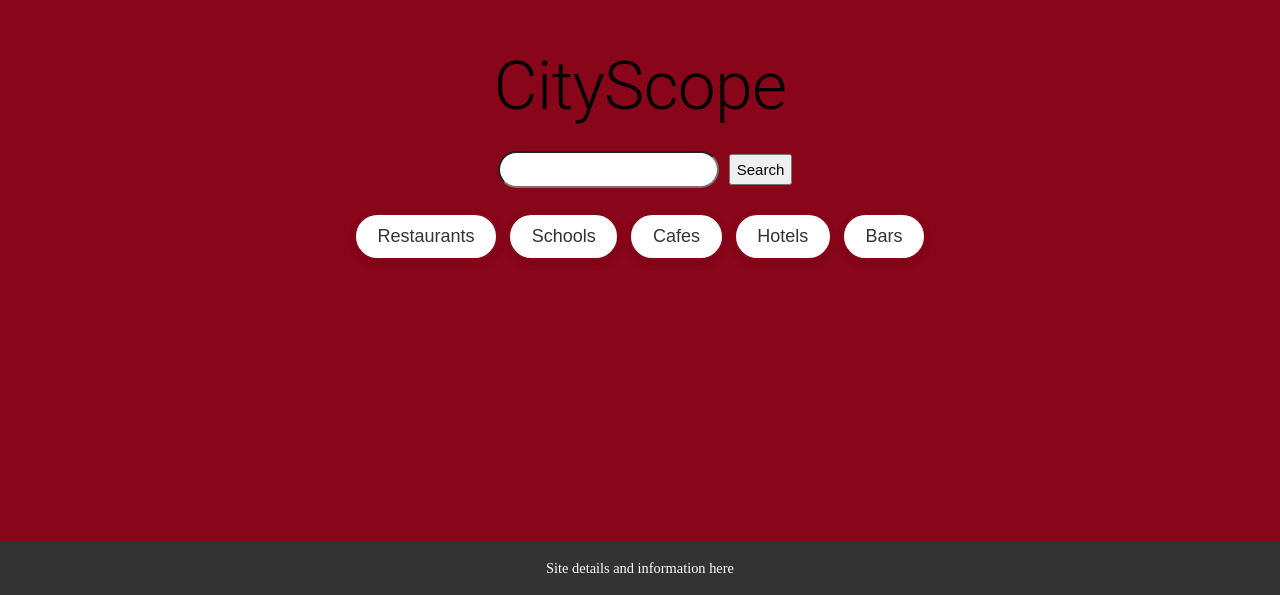
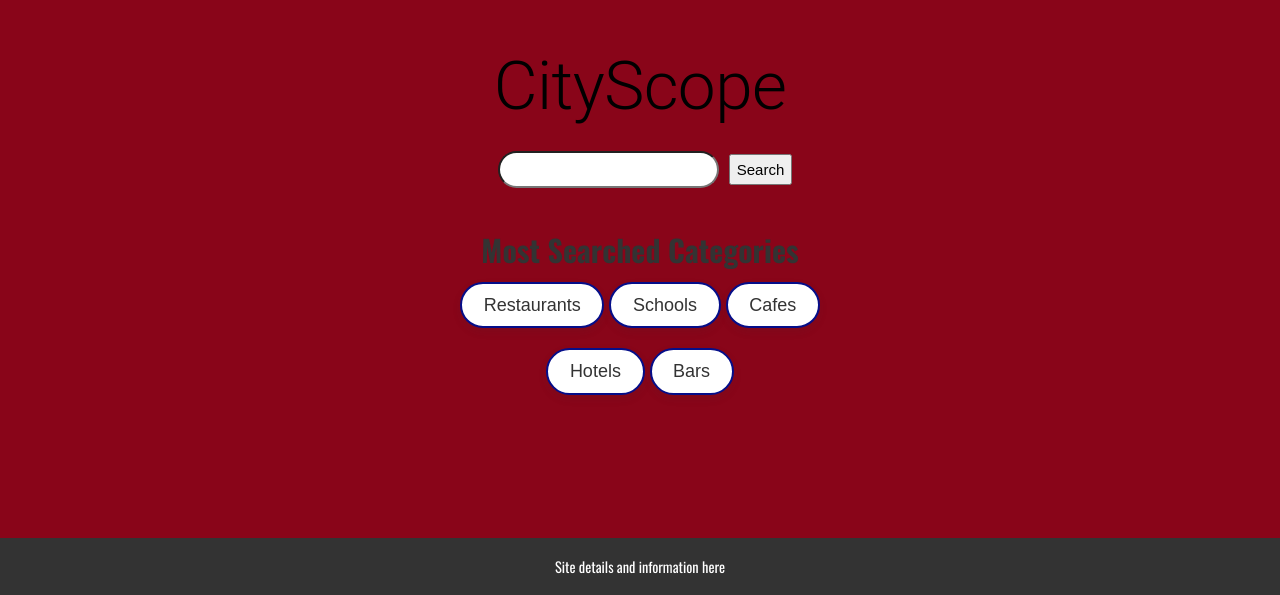
Before and after one commit to stephon0518/SeniorDesign, a React (Create React App) app in the folder cityscope/: page / in a window 1280 px wide. Shown: the part 205-800 px from the top of the page. Built offline with nearby package versions, Linux system fonts and the light colour scheme.

Commit message:
details and top 5

```diff
--- a/cityscope/src/App.js
+++ b/cityscope/src/App.js
@@ -3,6 +3,7 @@ import {Route, Routes } from 'react-router-dom';
 import CityScopeSearchResults from './components/cityScopeSearchResults/cityScopeSearchResults';
 import './css/App.css';
 import CityScopeHome from './components/cityScopeHome/cityScopeHome';
+import CityScopeDetailsInfo from './components/cityScopeDetailsInfo/cityScopeDetailsinfo';
 
 
 
@@ -13,6 +14,7 @@ function App() {
       <Routes>
          <Route path="/" element={ <CityScopeHome />} />
         <Route path="/CityScopeSearchResults" element={ <CityScopeSearchResults />} />
+        <Route path="/cityScopeDetailsinfo" element={ <CityScopeDetailsInfo />} />
       </Routes>
 
 
--- a/cityscope/src/components/cityScopeDetailsInfo/cityScopeDetailsinfo.js
+++ b/cityscope/src/components/cityScopeDetailsInfo/cityScopeDetailsinfo.js
@@ -19,7 +19,7 @@ const teamMembers = [
   // ... more team members
 ];
 
-export default function cityScopeDetailsinfo() {
+export default function CityScopeDetailsInfo() {
     return (
         <div className="site-details-container">
             <header className="site-details-header">
--- a/cityscope/src/components/cityScopeHome/cityScopeHome.css
+++ b/cityscope/src/components/cityScopeHome/cityScopeHome.css
@@ -1,3 +1,6 @@
+@import url('https://fonts.googleapis.com/css2?family=Oswald:wght@400;700&display=swap');
+
+
 html, body {
     height: 100%;
     margin: 0;
@@ -6,6 +9,7 @@ html, body {
 
 body {
     /*background: linear-gradient(to right, #890519, #ffffff);*/
+    font-family: 'Oswald', sans-serif; /* Use the font */
     background-color: #890519;
     height: 100%;
 }
@@ -20,7 +24,9 @@ body {
     position: relative;
     top: 250px;
     font: bold;
-    font-size: larger;
+    font-family: 'Oswald', sans-serif;
+    font-weight: 700;
+    font-size: 5rem;
 }
 
 .search {
@@ -96,32 +102,63 @@ input[type=text] {
 }
 
 
-.most-searched .category-button {
-    margin-top: 300px;
+.most-searched {
+
+    margin-top: 65px;
+    font-size: 2rem; /* Larger font for buttons */
+    position: relative;
+    top: 249px;
+    /* padding: .6rem 1.2rem; Generous padding for aesthetic spacing */
+    /* background-color: #fff; White background */
+    color: #333; /* Dark text for contrast */
+    /* border: 2px solid #050e89; /* Border color matching your theme */
+    /* border-radius: 30px; Rounded corners for pill-like buttons */
+    /* box-shadow: 0 4px 8px rgba(51, 47, 47, 0.1); Subtle shadow for depth */
+    /* transition: background-color 0.3s, color 0.3s; Smooth transition for hover effect */
+
+
+}
+
+.category-button
+{
+    margin-top:100px;
     font-size: 1rem; /* Larger font for buttons */
     padding: .6rem 1.2rem; /* Generous padding for aesthetic spacing */
     background-color: #fff; /* White background */
     color: #333; /* Dark text for contrast */
-    border: 2px solid #890519; /* Border color matching your theme */
+    border: 2px solid #050e89; /* Border color matching your theme */
     border-radius: 30px; /* Rounded corners for pill-like buttons */
-    box-shadow: 0 4px 8px rgba(0, 0, 0, 0.1); /* Subtle shadow for depth */
+    box-shadow: 0 4px 8px rgba(51, 47, 47, 0.1); /* Subtle shadow for depth */
     transition: background-color 0.3s, color 0.3s; /* Smooth transition for hover effect */
+    margin: 0rem;
 }
 
-.most-searched-title {
-    margin-top: 300px;
-}
+
 
 .buttons-container {
+    margin-top: 20px;
+
+    /* margin: 0.5rem; */
     display: flex;
     flex-wrap: wrap;
     justify-content: center; /* Center buttons container */
-    gap: 10px; /* Spacing between buttons */
-
+    gap: 5px; /* Spacing between buttons */
+    /* margin-top:  1rem; */
 }
 
-.most-searched .category-button:hover {
-    background-color: #890519; /* Theme color for hover */
+.buttons-container-top {
+    margin-top: -40px;
+    /* margin-bottom: 40px; */
+    /* margin: 0.5rem; */
+    display: flex;
+    flex-wrap: wrap;
+    justify-content: center; /* Center buttons container */
+    gap: 5px; /* Spacing between buttons */
+    /* margin-top:  1rem; */
+}
+
+.category-button:hover {
+    background-color: #050e89; /* Theme color for hover */
     color: #fff; /* White text for hover */
     text-decoration: none; /* No underline on hover */
 }
@@ -129,8 +166,8 @@ input[type=text] {
 @media (max-width: 600px) {
     /* For smaller screens, adjust button sizes or layout */
     .category-button {
-        flex: 1 1 calc(50% - 20px); /* 2 items per row on smaller screens */
-        max-width: calc(50% - 20px);
+        flex: 0 1 calc(100% - 10px); /* 2 items per row on smaller screens */
+        /* max-width: calc(50% - 20px); */
     }
 }
 
--- a/cityscope/src/components/cityScopeHome/cityScopeHome.js
+++ b/cityscope/src/components/cityScopeHome/cityScopeHome.js
@@ -87,6 +87,8 @@
     import './cityScopeHome.css';
     import cityScopeDetailsinfo from '../cityScopeDetailsInfo/cityScopeDetailsinfo';
     import { Link } from 'react-router-dom';
+    // require('token.env').config();
+    // const yelpApiKey = process.env.API_KEY
 
     export default function CityScopeHome() {
         const [showOptions, setShowOptions] = useState(false);
@@ -133,6 +135,7 @@
         return (
             <div>
                 <Typography className="pageTitle" variant="h2" align="center">
+                    {/* <img src={`${process.env.PUBLIC_URL}/result.png`} alt="CityScope Logo" className="logo" /> */}
                     CityScope
                 </Typography>
 
@@ -146,9 +149,20 @@
                     <button className='button' onClick={() => handleSearch()}>Search</button>
                 </div>
                 <div className="most-searched">
-                    {/*<Typography variant="h5" className="most-searched-title">Most Searched</Typography>*/}
+                    <h5 align="center" >Most Searched Categories</h5>
+                    <div className="buttons-container-top">
+                        {popularCategories.slice(0,3).map((item, index) => (
+                            <button
+                                key={index}
+                                className="category-button"
+                                onClick={() => handleOptionClick(item)}
+                            >
+                                {item}
+                            </button>
+                        ))}
+                    </div>
                     <div className="buttons-container">
-                        {popularCategories.map((item, index) => (
+                        {popularCategories.slice(3).map((item, index) => (
                             <button
                                 key={index}
                                 className="category-button"
```
Also changed, not shown: 1 other file (tests, documents, lock files or other folders).
